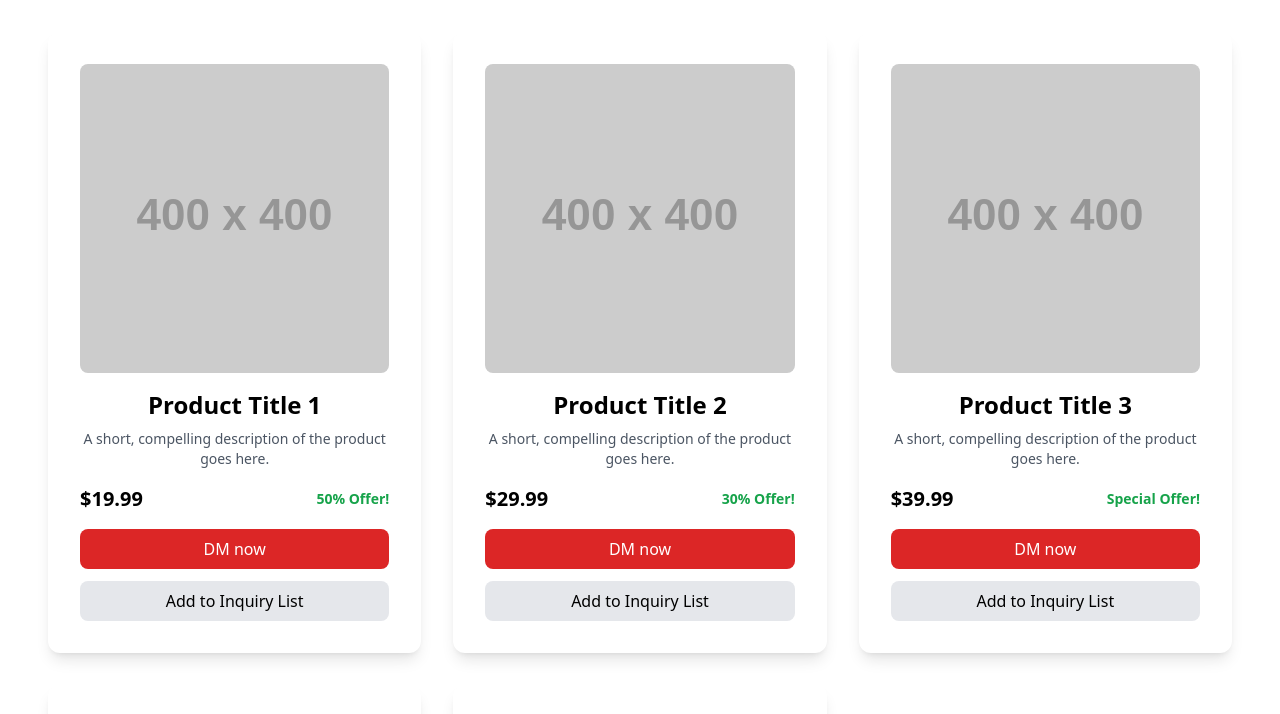
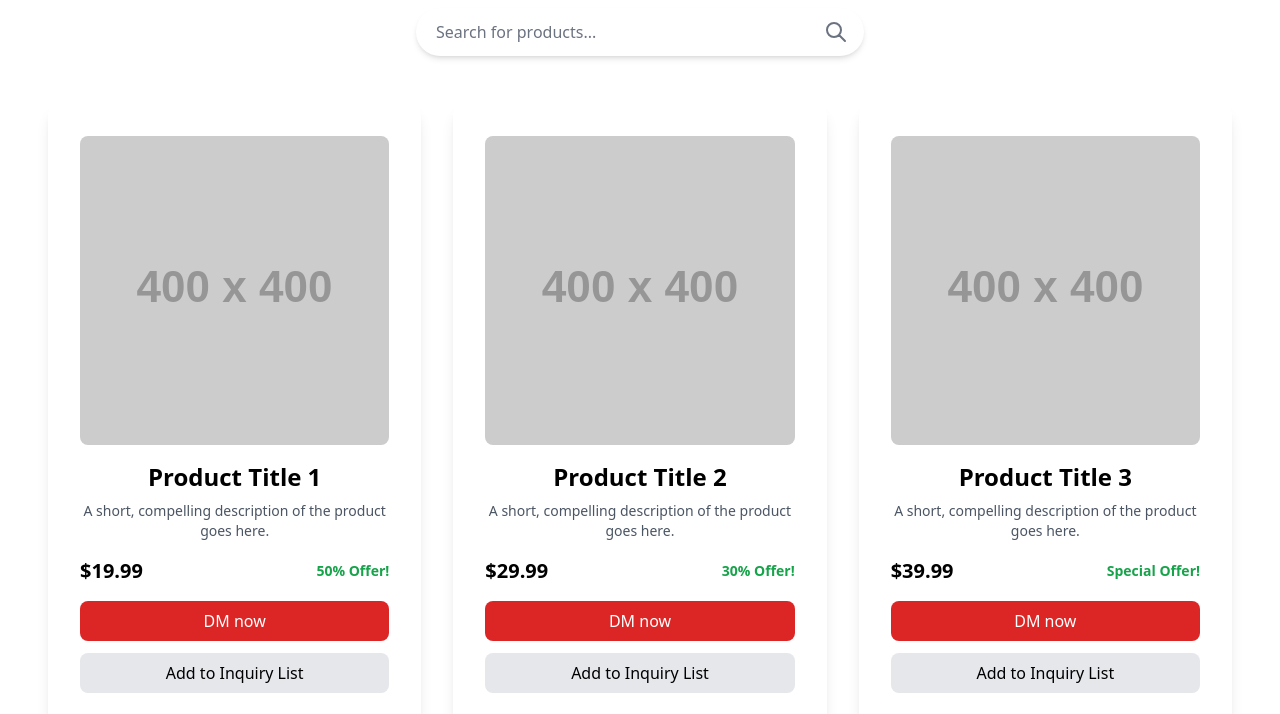
Before and after one commit to cmdevadarsh7-sketch/ORZONE-, a plain HTML site: page index.html in a window 1280 px wide. Shown: the part 208-922 px from the top of the page. Drawn offline with nearby package versions, Linux system fonts and the light colour scheme; placeholder pictures from the web are drawn by us.

Commit message:
Update index.html

```diff
--- a/index.html
+++ b/index.html
@@ -12,11 +12,17 @@
 <body class="flex flex-col items-center p-8 md:p-12">
 
     <header class="w-full max-w-7xl text-center mb-8 md:mb-12">
-        <h1 class="text-6xl md:text-8xl font-bold tracking-tight text-white mb-4">orZONE</h1>
-        <p class="text-xl md:text-2xl font-light">
-            We will deliver that in 5 hours.
-        </p>
-    </header>
+    <h1 class="text-6xl md:text-8xl font-bold tracking-tight text-white mb-4">orZONE</h1>
+    <p class="text-xl md:text-2xl font-light">
+        We will deliver that in 5 hours.
+    </p>
+    <div class="relative w-full max-w-md mx-auto mt-6">
+        <input type="text" id="searchInput" placeholder="Search for products..." class="w-full py-3 pl-5 pr-12 rounded-full bg-white text-black placeholder-gray-500 shadow-md focus:outline-none focus:ring-2 focus:ring-red-600 transition-all">
+        <svg xmlns="http://www.w3.org/2000/svg" class="absolute right-4 top-1/2 -translate-y-1/2 h-6 w-6 text-gray-500" fill="none" viewBox="0 0 24 24" stroke="currentColor">
+            <path stroke-linecap="round" stroke-linejoin="round" stroke-width="2" d="M21 21l-6-6m2-5a7 7 0 11-14 0 7 7 0 0114 0z" />
+        </svg>
+    </div>
+</header>
 
     <main id="product-grid" class="grid grid-cols-1 sm:grid-cols-2 lg:grid-cols-3 gap-8 w-full max-w-7xl">
 
```
